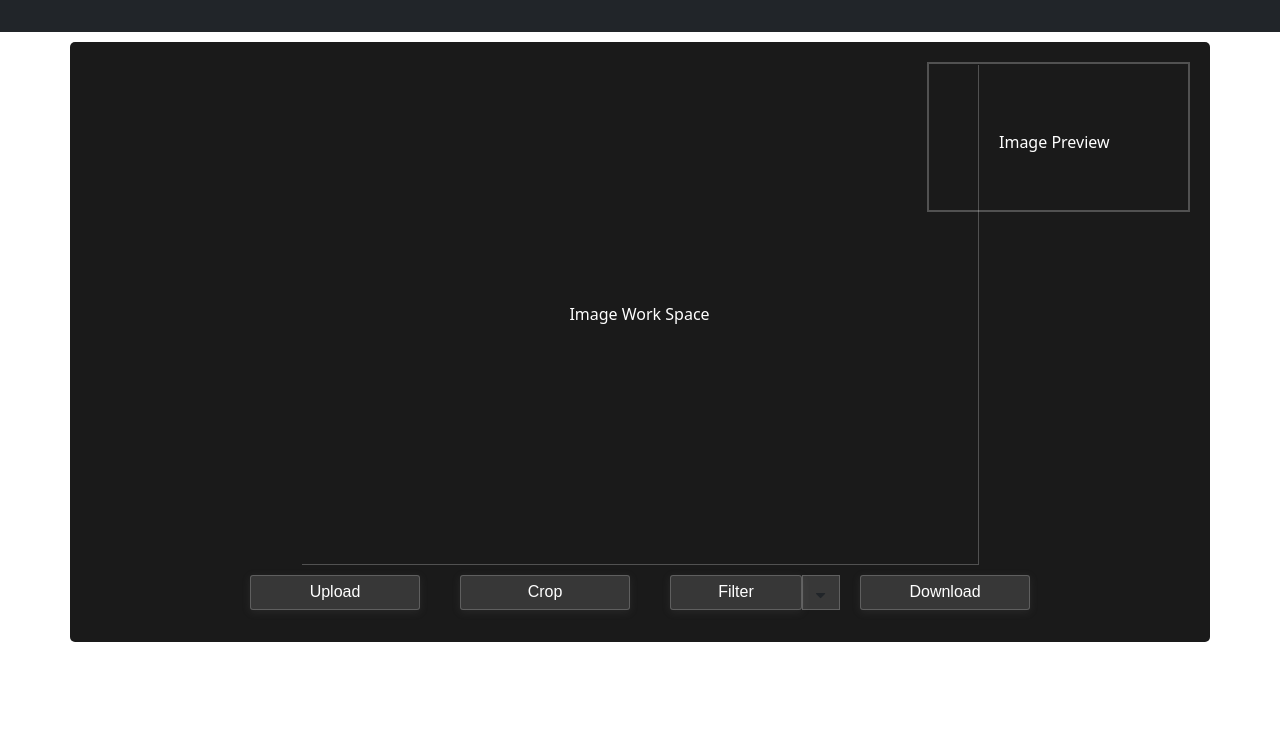
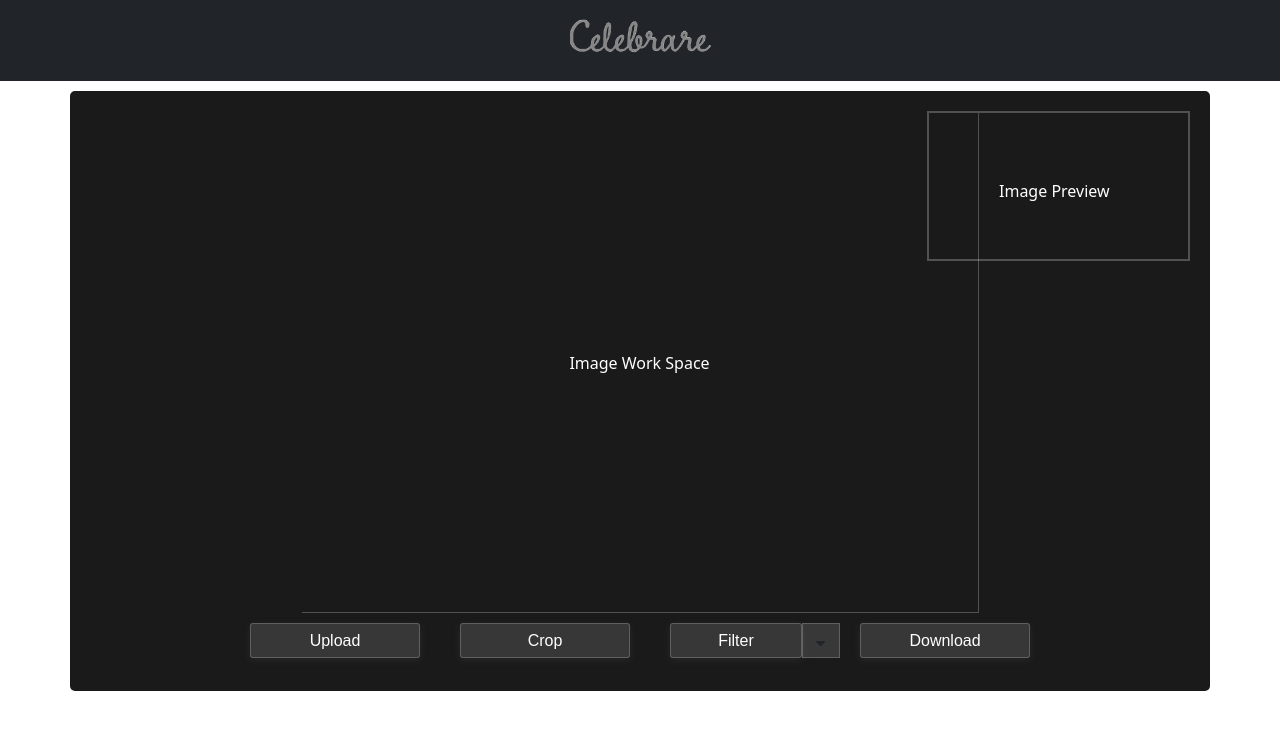
Before and after one commit to SathvikDachepalli/CelebrareIntern, a plain HTML site: page index.html in a window 1280 px wide. Drawn offline with nearby package versions, Linux system fonts and the light colour scheme.

Commit message:
Edited Assets

```diff
--- a/index.html
+++ b/index.html
@@ -16,7 +16,7 @@
   <header class="p-3 text-bg-dark">
     <div class="container-header">
       <div class="d-flex flex-wrap align-items-center justify-content-center justify-content-lg-start">
-        <img src="sathvikdachepalli.github.io/CelebrareIntern/Assets/logo.png" alt="" width="150em">
+        <img src="https://sathvikdachepalli.github.io/CelebrareIntern/Assets/logo.png" alt="" width="150em">
       </div>
     </div>
   </header>
@@ -55,10 +55,10 @@
     </div>
     <div class="filter">
       <img class="result-image" id="result-image">
-      <img id="Heart" src="sathvikdachepalli.github.io/CelebrareIntern/Assets/heart.png" alt="" style="visibility: hidden;">
-      <img id="Square" src="sathvikdachepalli.github.io/CelebrareIntern/Assets/square.png" alt="" style="visibility: hidden;">
-      <img id="Circle" src="sathvikdachepalli.github.io/CelebrareIntern/Assets/circle.png" alt="" style="visibility: hidden;">
-      <img id="Star" src="sathvikdachepalli.github.io/CelebrareIntern/Assets/star.png" alt="" style="visibility: hidden;">
+      <img id="Heart" src="https://sathvikdachepalli.github.io/CelebrareIntern/Assets/logo.png" alt="" style="visibility: hidden;">
+      <img id="Square" src="https://sathvikdachepalli.github.io/CelebrareIntern/Assets/logo.png" alt="" style="visibility: hidden;">
+      <img id="Circle" src="https://sathvikdachepalli.github.io/CelebrareIntern/Assets/logo.png" alt="" style="visibility: hidden;">
+      <img id="Star" src="https://sathvikdachepalli.github.io/CelebrareIntern/Assets/logo.png" alt="" style="visibility: hidden;">
       <canvas id="canvas"></canvas>
     </div>
 <script src="js/cropper.js"></script>
```
